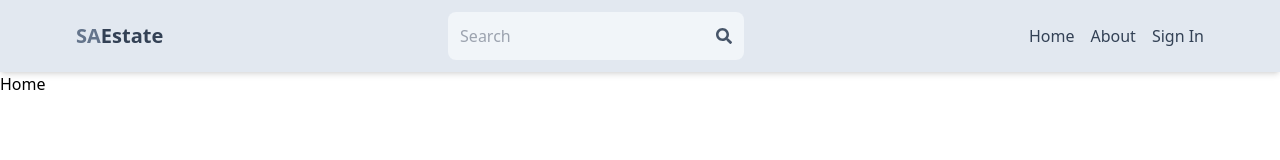
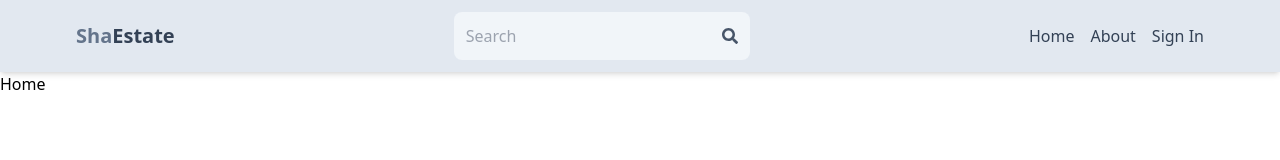
Before and after one commit to Shahin-Riyaz/real-estate, a React (Vite) app in the folder client/: page / in a window 1280 px wide. Shown: the top 160 px of the page. Built offline with nearby package versions, Linux system fonts and the light colour scheme.

Commit message:
create header component

```diff
--- a/client/src/components/Header.jsx
+++ b/client/src/components/Header.jsx
@@ -7,7 +7,7 @@
       <div className="flex justify-between items-center max-w-6xl mx-auto p-3">
         <Link to="/">
           <h1 className="font-bold text-sm sm:text-xl flex flex-wrap">
-            <span className="text-slate-500">SA</span>
+            <span className="text-slate-500"> Sha</span>
             <span className="text-slate-700">Estate</span>
           </h1>
         </Link>
```
